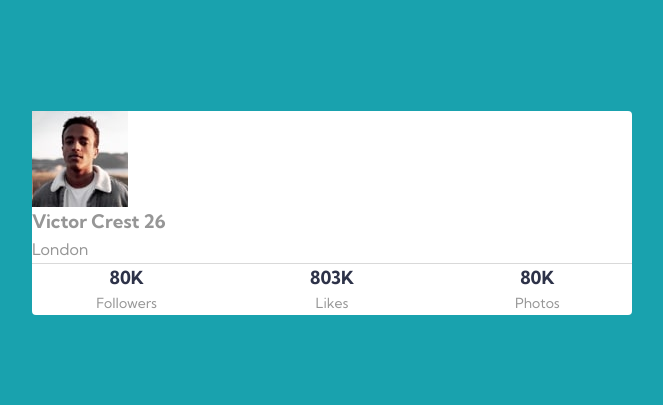
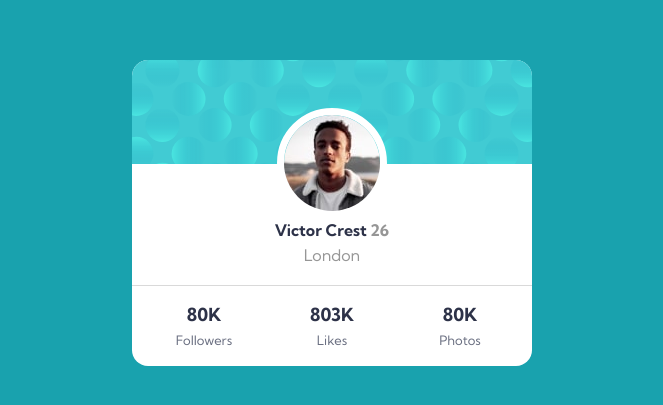
Before and after one commit to A14313/profile-card-frontendmentor, a website built with Parcel: page src/index.html in a window 1280 px wide. Shown: the part 187-592 px from the top of the page, without its empty margins (308-971 px from the left). Built offline with nearby package versions, Linux system fonts and the light colour scheme.

Commit message:
Done styling the card
Done styling the card

```diff
--- a/src/index.html
+++ b/src/index.html
@@ -9,10 +9,13 @@
     </head>
     <body>
         <div class="card">
-            <div>
-                <img src="images/image-victor.jpg" alt="Profile Picture">
-                <h3>Victor Crest <span>26</span></h3>
-                <p>London</p>
+            <div class="profile-container">
+                <img class="profile__cover" src="images/bg-pattern-card.svg" alt="">
+                <div class="profile__details">
+                    <img src="images/image-victor.jpg" alt="Profile Picture">
+                    <p class="profile__name">Victor Crest <span>26</span></p>
+                    <p>London</p>
+                </div>
             </div>
             <div class="creator-stats">
                 <ul class="creator-stats__list">
--- a/src/scss/_colors.scss
+++ b/src/scss/_colors.scss
@@ -1,13 +1,8 @@
-/*
-### Primary
-Dark grayish blue: hsl(227, 10%, 46%)
-*/
-
-
 :root {
     --body-bg-color: hsl(185, 75%, 39%); //Dark cyan
 
     --text-primary-title: hsl(229, 23%, 23%); //Very dark desaturated blue
+    --text-primary-subtitle: hsl(227, 10%, 46%); //Dark grayish blue
     --text-dark: hsl(0, 0%, 59%); //Dark gray
 
 
--- a/src/scss/_fonts.scss
+++ b/src/scss/_fonts.scss
@@ -4,7 +4,7 @@
 
 :root {
     --ff-primary: 'Kumbh Sans', sans-serif;
-
+    --fs-200: 0.8125rem;
     --fs-300: 0.875rem;
     --fs-400: 1rem;
     --fs-500: 1.125rem;
--- a/src/scss/main.scss
+++ b/src/scss/main.scss
@@ -15,13 +15,58 @@ body {
 
 .card {
     background-color: #FFF;
-    border-radius: .25rem;
+    border-radius: 1rem;
+    overflow: hidden;
     width: 80%;
-    max-width: 600px;
-//    padding: 1em;
+    max-width: 400px;
+
+    display: grid;
+    grid-template-columns: 1fr;
+    gap: 1em;
+}
+
+.profile-container {
+    display: grid;
+    grid-template-columns: 1fr;
+    height: 100%;
+
+    & > * {
+        grid-column: 1 / 2;
+        grid-row: 1 / 3;
+    }
+}
+
+.profile__cover {
+    height: 50%;
+    width: 100%;
+    object-fit: cover;
+}
+
+.profile__details {
+
+    display: grid;
+    place-items: center;
+    margin-block-start: 3em;
+
+    & img {
+        border-radius: 50%;
+        border: 7px solid #FFF;
+    }
+
+    .profile__name {
+        color: var(--text-primary-title);
+        font-weight: 700;
+
+        & > span {
+            color: var(--text-dark);
+        }
+    }
 }
 
 .creator-stats {
+    padding-block: 1em;
+    position: relative;
+
     //The line before the stats
     &::before {
         content: '';
@@ -29,12 +74,15 @@ body {
         height: 1px;
         background-color: var(--clr-gray-light);
         display: block;
+        position: absolute;
+        inset: 0;
         opacity: .75;
     }
 
     &__list {
         list-style-type: none;
         padding: 0;
+        padding-inline: 1em;
         margin: 0;
         display: flex;
         align-items: center;
@@ -57,8 +105,8 @@ body {
         }
 
         &--title {
-            font-size: var(--fs-300);
-
+            font-size: var(--fs-200);
+            color: var(--text-primary-subtitle);
         }
     }
 }
```
Also changed, not shown: dist/bg-pattern-card.107dc85b.svg (added), dist/image-victor.f31a3cae.jpg (deleted), dist/image-victor.fd6e98f1.jpg (added), dist/index.html, 6 other files.
